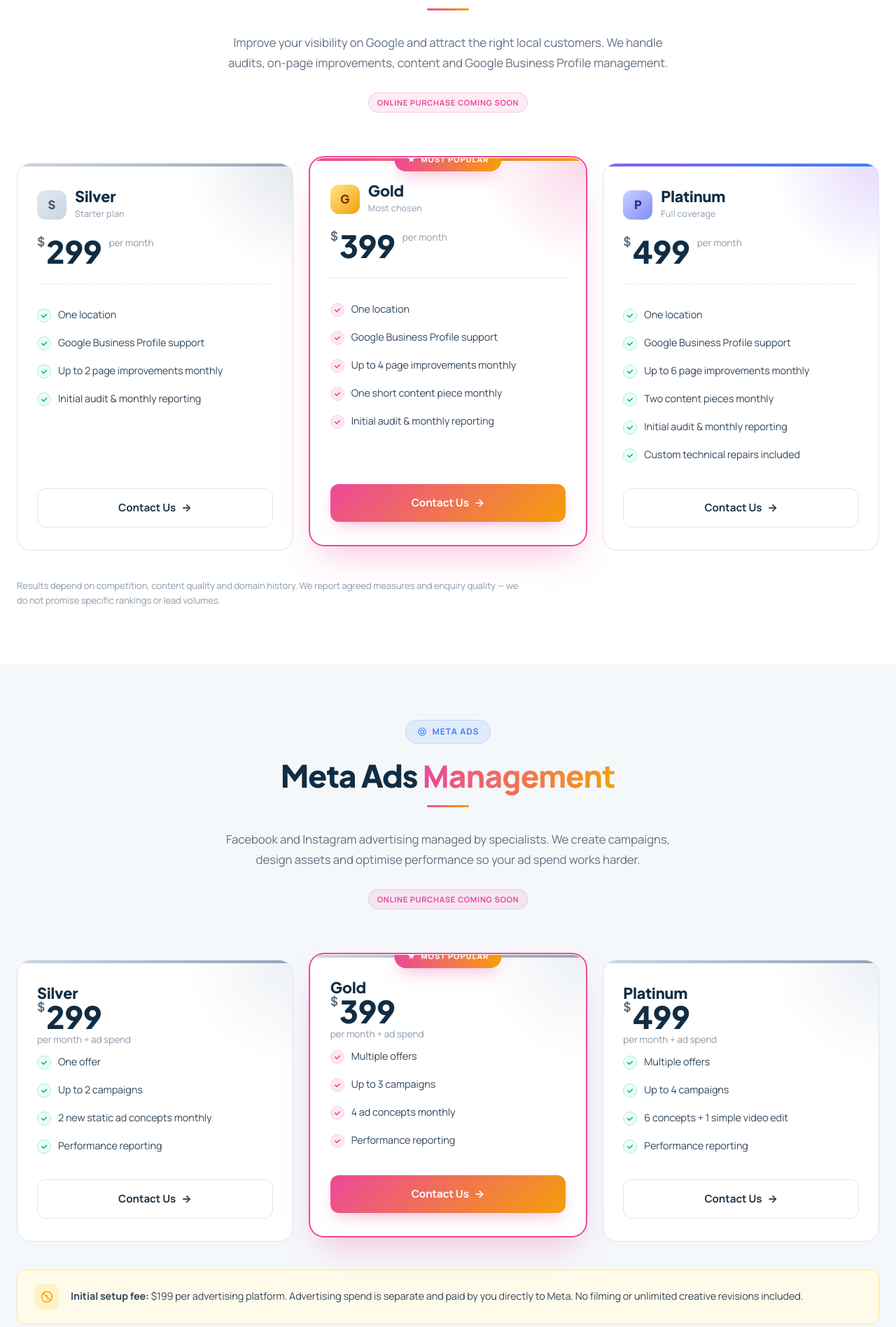
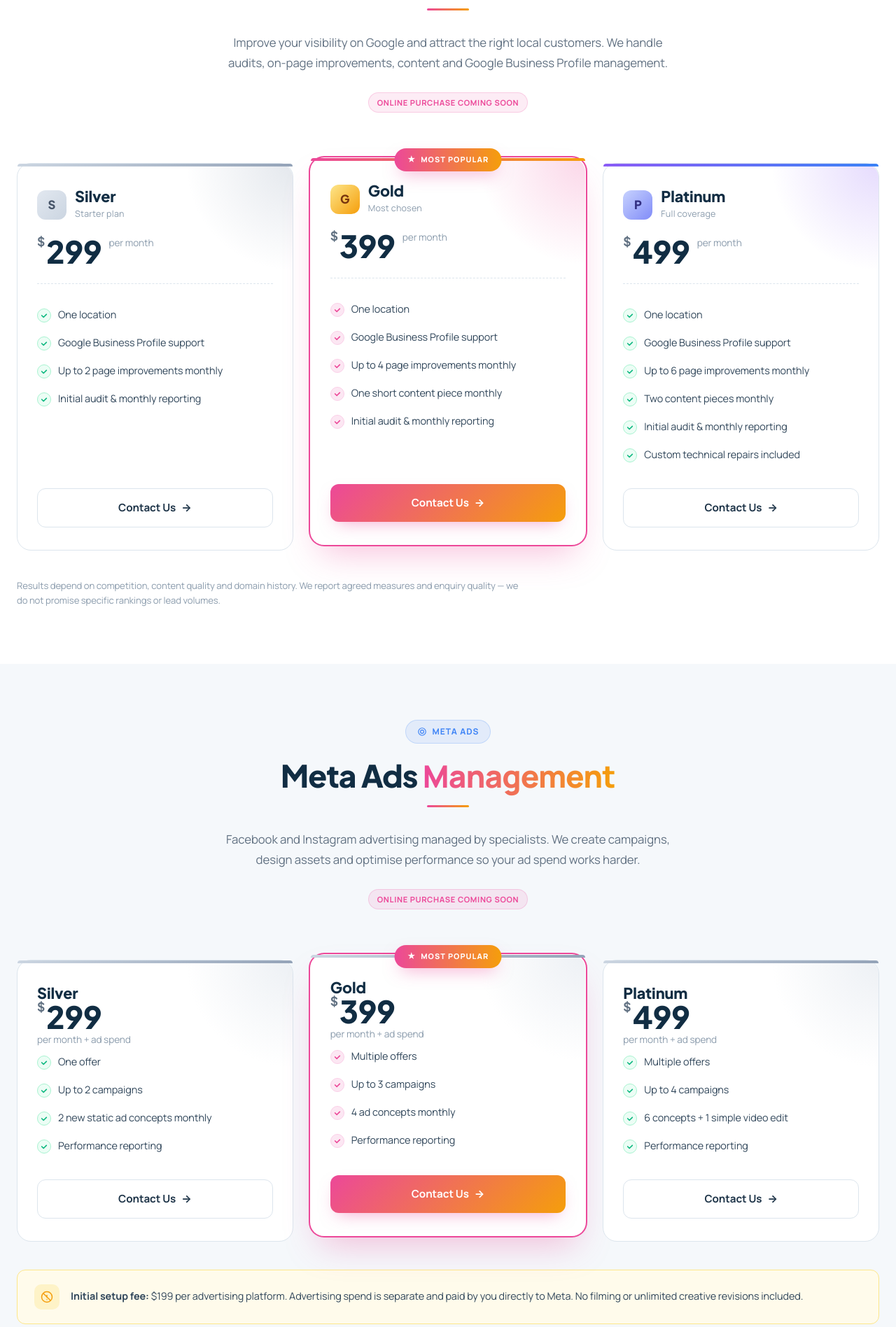
Before and after one commit to Nubevest-Developer/nubevest, a PHP site: page /nubevestAI/marketing in a window 1280 px wide. Shown: the part 1009-2906 px from the top of the page at 70% size. Run offline with PHP 8.4, Linux system fonts and the light colour scheme.

Commit message:
Fix clipped Most Popular badge on Gold tier card
The tier card had overflow: hidden (so the corner glow stayed inside the rounded card), but the Most Popular badge sits at top: -14px and was being clipped off. Removed overflow: hidden from the card, gave the top strip and the corner-glow pseudo-elements their own top-corner radii so the decoration still respects the card shape, and the badge now renders in full.

Co-Authored-By: Claude Opus 4.7 <noreply@anthropic.com>

```diff
--- a/marketing.html
+++ b/marketing.html
@@ -477,20 +477,22 @@
   padding: 36px 28px 32px; position: relative;
   transition: transform .35s ease, box-shadow .35s ease, border-color .35s ease;
   display: flex; flex-direction: column;
-  overflow: hidden;
   isolation: isolate;
 }
 .mk-tier::before {
   content: '';
   position: absolute; top: 0; left: 0; right: 0; height: 4px;
   background: linear-gradient(90deg, #cbd5e1, #94a3b8);
+  border-top-left-radius: 20px; border-top-right-radius: 20px;
   z-index: 1;
 }
 .mk-tier::after {
   content: '';
   position: absolute; top: 0; right: 0; width: 180px; height: 180px;
   background: radial-gradient(circle at top right, rgba(203,213,225,0.35), transparent 60%);
+  border-top-right-radius: 20px;
   pointer-events: none; z-index: 0;
+  overflow: hidden;
 }
 .mk-tier > * { position: relative; z-index: 1; }
 .mk-tier:hover {
--- a/marketing.php
+++ b/marketing.php
@@ -219,20 +219,22 @@ include 'includes/header.php';
   padding: 36px 28px 32px; position: relative;
   transition: transform .35s ease, box-shadow .35s ease, border-color .35s ease;
   display: flex; flex-direction: column;
-  overflow: hidden;
   isolation: isolate;
 }
 .mk-tier::before {
   content: '';
   position: absolute; top: 0; left: 0; right: 0; height: 4px;
   background: linear-gradient(90deg, #cbd5e1, #94a3b8);
+  border-top-left-radius: 20px; border-top-right-radius: 20px;
   z-index: 1;
 }
 .mk-tier::after {
   content: '';
   position: absolute; top: 0; right: 0; width: 180px; height: 180px;
   background: radial-gradient(circle at top right, rgba(203,213,225,0.35), transparent 60%);
+  border-top-right-radius: 20px;
   pointer-events: none; z-index: 0;
+  overflow: hidden;
 }
 .mk-tier > * { position: relative; z-index: 1; }
 .mk-tier:hover {
```
